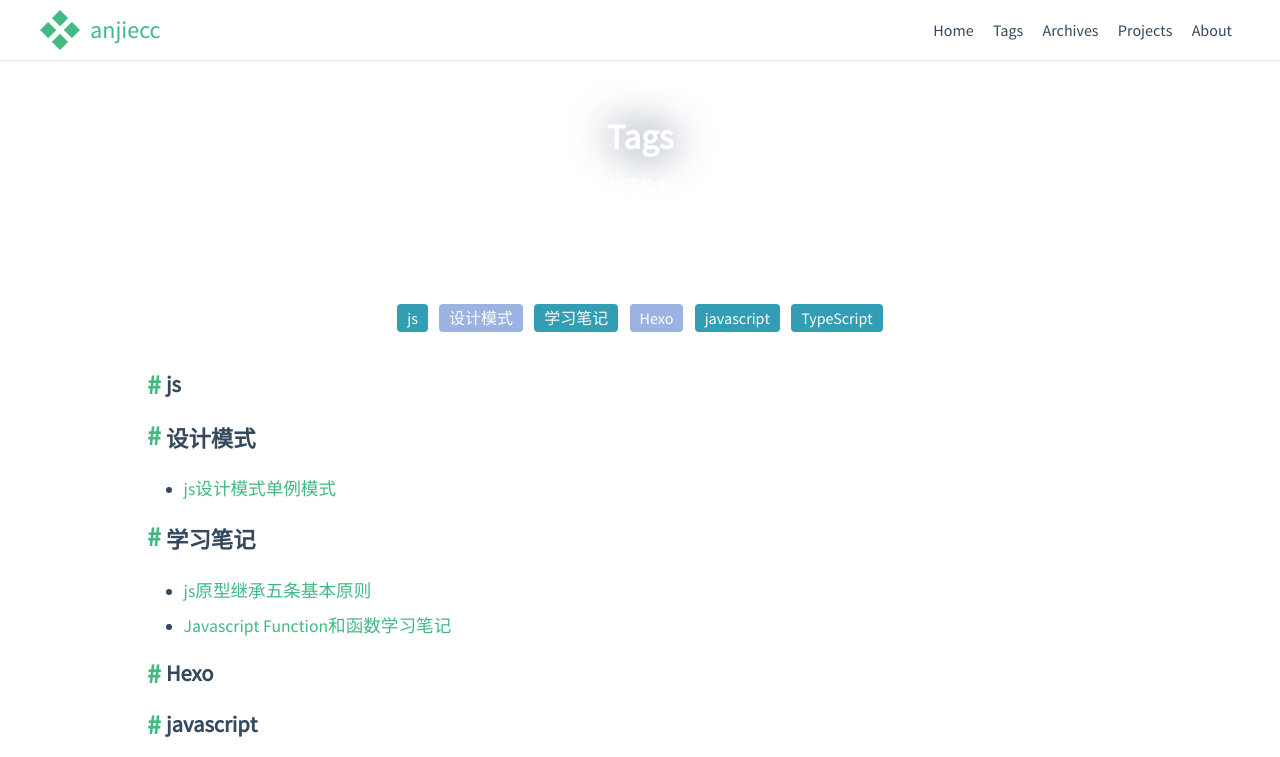
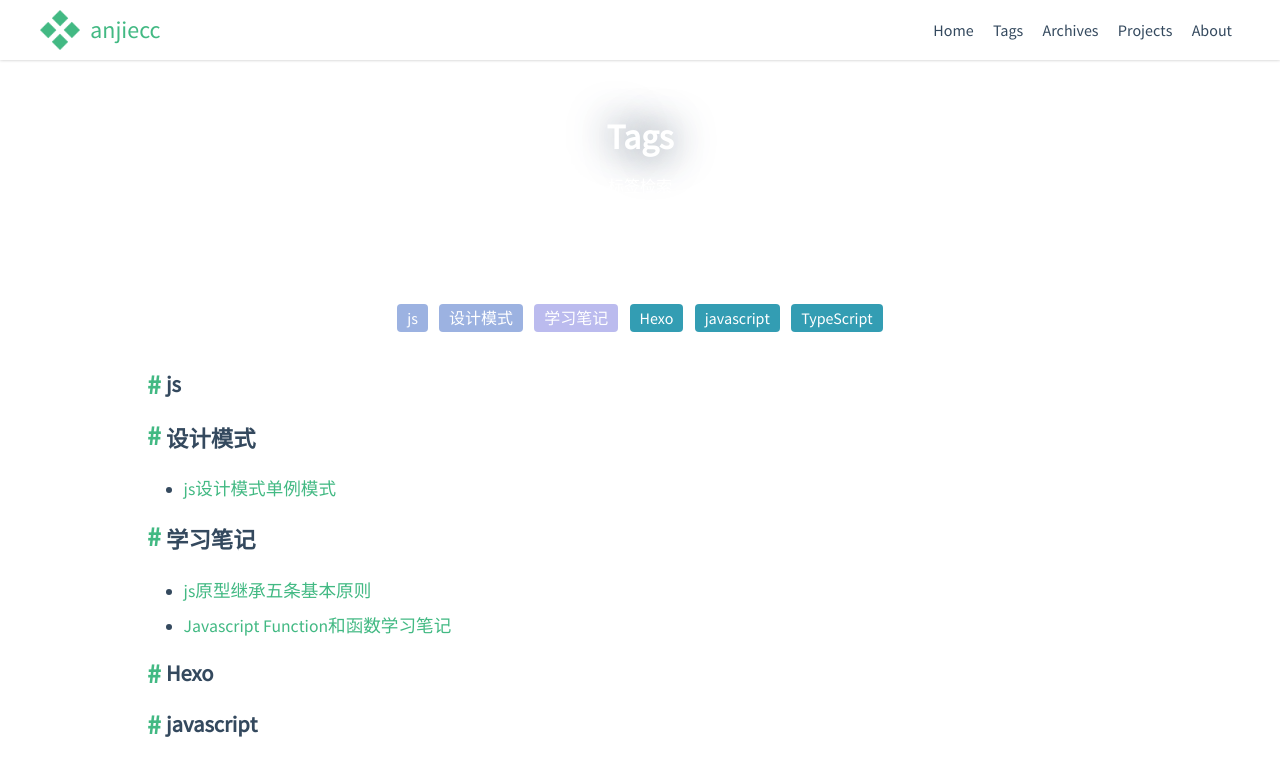
Before and after one commit to anjiecc/anjiecc.github.io, a plain HTML site: page tags/index.html in a window 1280 px wide. Shown: the top 757 px of the page. Drawn offline with nearby package versions, Linux system fonts and the light colour scheme; some packages are replaced by stand-ins of ours; a script that the page names is missing.

Commit message:
Site updated: 2018-10-08 15:29:25

```diff
--- a/tags/index.html
+++ b/tags/index.html
@@ -144,13 +144,13 @@
 <main class="app-body">
   <div id="tag-cloud">
 
-      <a class="tag2" data-name="tag-js">js</a>
+      <a class="tag1" data-name="tag-js">js</a>
 
       <a class="tag1" data-name="tag-设计模式">设计模式</a>
 
-      <a class="tag2" data-name="tag-学习笔记">学习笔记</a>
+      <a class="tag0" data-name="tag-学习笔记">学习笔记</a>
 
-      <a class="tag1" data-name="tag-Hexo">Hexo</a>
+      <a class="tag2" data-name="tag-Hexo">Hexo</a>
 
       <a class="tag2" data-name="tag-javascript">javascript</a>
 
```
Also changed, not shown: 2017/08/16/function函数部分/index.html (+1 -3 lines), 2017/08/21/js设计模式单例模式/index.html (+1 -3 lines), 2017/08/23/js原型继承五条基本原则/index.html (+1 -3 lines), 2018/10/04/typescript入门教程(一) 基础类型/index.html (+1 -3 lines), 2018/10/05/typescript入门教程(二) - 变量声明/index.html (+1 -3 lines), 2018/10/06/typescript入门教程(三) - 接口/index.html (+1 -3 lines), 2018/10/07/typescript入门教程(四) - 类/index.html (+1 -3 lines), 2018/10/08/typescript入门教程(五) - 函数/index.html (+1 -3 lines), 2018/10/09/typescript入门教程(六) - 泛型/index.html (+1 -3 lines), 2018/10/10/typescript入门教程(七) - 枚举/index.html (+1 -3 lines), categories/index.html (+1 -3 lines), index.html (+3 -1 lines).
